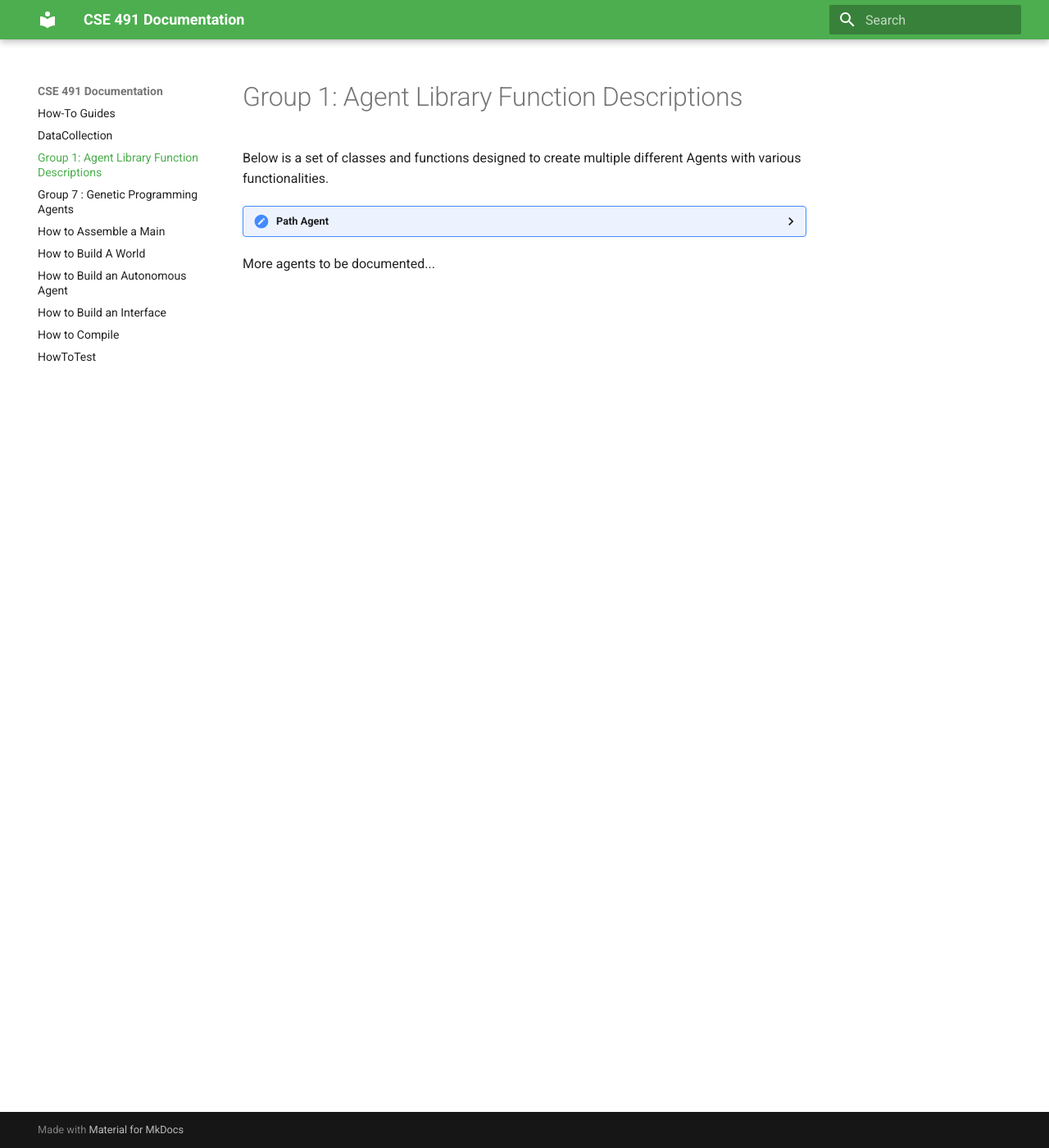
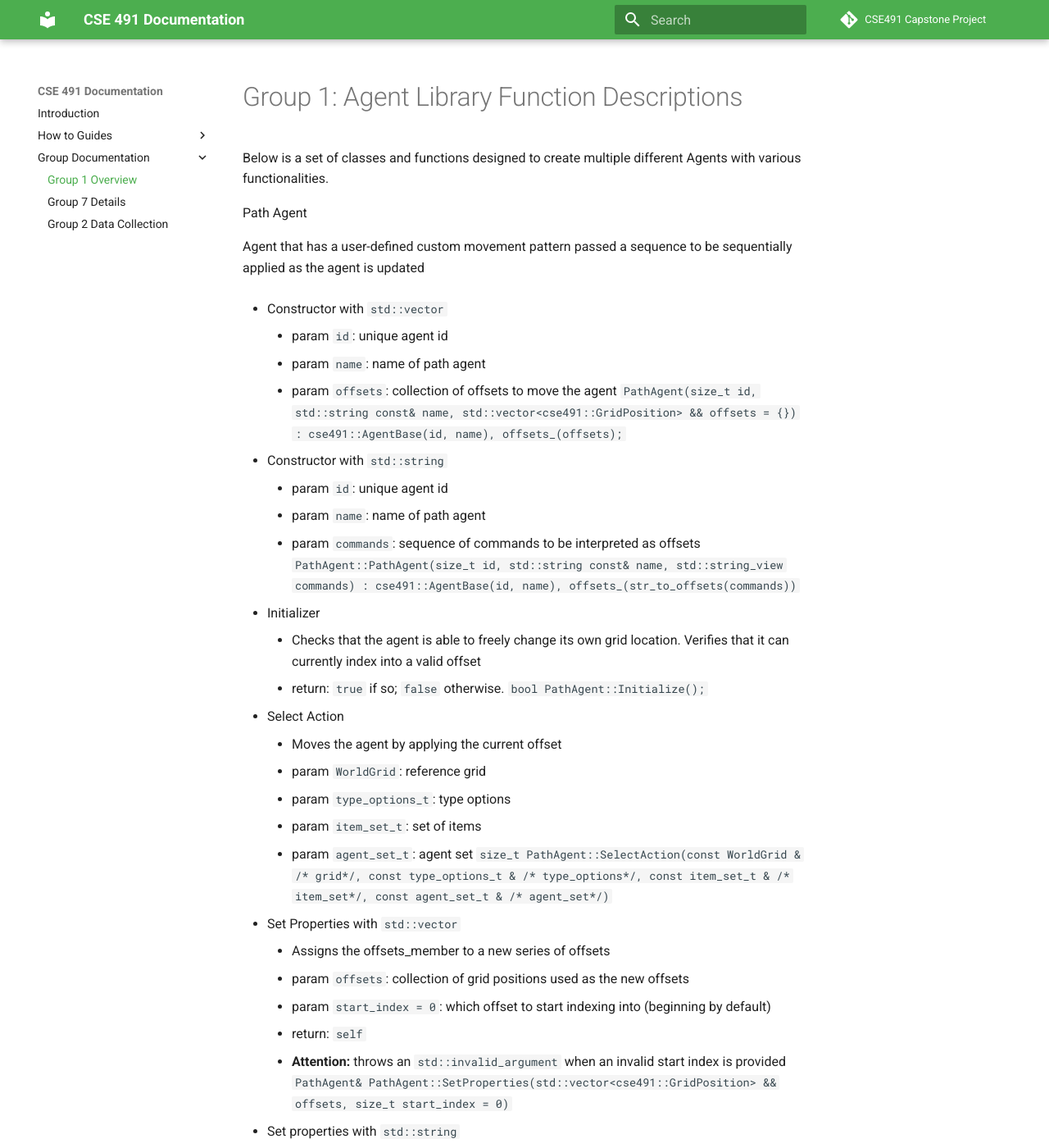
Before and after one commit to MSU-CSE491/cse_491_fall_2023, an MkDocs documentation site: the page built from docs/Group 1 - README.md, in a window 1280 px wide and 1400 px high. Shown: the whole window at 82% size. Built offline with MkDocs 1.6.1 and Material for MkDocs 9.7.7, drawn with Linux system fonts in a browser that asks for light colours; comment, search, counter and statistics services are not loaded; some of the changed text lies outside the part shown.

````diff
--- a/docs/Group 1 - README.md
+++ b/docs/Group 1 - README.md
@@ -2,9 +2,10 @@
 
 Below is a set of classes and functions designed to create multiple different Agents with various functionalities.
 
-<details>
 
-<summary> Path Agent </summary>
+
+Path Agent
+
 Agent that has a user-defined custom movement pattern passed a sequence to be sequentially applied as the agent is updated
 
 - Constructor with ```std::vector```
@@ -63,6 +64,6 @@ Agent that has a user-defined custom movement pattern passed a sequence to be se
 
     ```static std::vector<cse491::GridPosition> str_to_offsets(std::string_view commands)```
 
-  </details>
+
 
   More agents to be documented...
--- /dev/null
+++ b/docs/HowToOverview.md
@@ -0,0 +1,15 @@
+# How-To Guides
+
+Below are a set of guides for how to develop your own modules and joining them together into an executable (potentially with additional analysis and data collection.)
+
+- [How to compile](HowToCompile.md) - Walks through how to compile via CMake.
+
+- [How to Build an Agent](HowToBuildAnAgent.md) - A guide to designing your own type of autonomous agent.
+
+- [How to Build a World](HowToBuildAWorld.md) - A guide to designing you own world with custom interaction modes among agents and other environmental properties.
+
+- [How to Build an Interface](HowToBuildAnInterface.md) - How to build an interface that allows a human user to control an agent.
+
+- [How to Assemble a `main()` function](HowToAssembleAMain.md) - A guide to selecting worlds, agents, and interfaces and turning them into a custom executable (including how to collect data about the resulting system.)
+
+- [How to build, run, and create unit tests](HowToTest.md) - Walks through how to build and run existing unit tests, as well as create new unit test files.
--- a/mkdocs.yml
+++ b/mkdocs.yml
@@ -1,14 +1,45 @@
 site_name: "CSE 491 Documentation"
 site_description: "Documentation for CSE 491 Group 7 GP Agent"
+
+repo_url: https://github.com/MSU-CSE491/cse_491_fall_2023
+repo_name: CSE491 Capstone Project
 
 theme:
   name: material
   palette:
     primary: green
     accent: green
+  icon:
+    repo: fontawesome/brands/git-alt
+
+
+
+nav:
+  - Introduction: 'README.md'
+  - How to Guides:
+      - "Overview": 'HowToOverview.md'
+      - "How to Compile": "HowToCompile.md"
+      - "How to Test": "HowToTest.md"
+      - "How to Assemble a Main": "HowToAssembleAMain.md"
+      - "How to Build a World": "HowToBuildAWorld.md"
+      - "How to Build an Agent": "HowToBuildAnAgent.md"
+      - "How to Build an Interface": "HowToBuildAnInterface.md"
+
+
+
+  - Group Documentation:
+      - "Group 1 Overview": "Group 1 - README.md"
+      - "Group 7 Details": "Group_7.md"
+      - "Group 2 Data Collection": 'DataCollection.md'
+  - ...
+      # Add other projects similarly
+
+
+
 
 plugins:
   - search
+  - awesome-pages
   - mkdoxy:
       projects:
         Core Project: # name of project must be alphanumeric + numbers (without spaces)
@@ -22,13 +53,69 @@ plugins:
             HIDE_SCOPE_NAMES: YES
             EXTRACT_ALL: NO
 
-        GP Agents:
+        Agent Library(Group 1):
+          src-dirs: ./source/Agents/
+          full-doc: True
+
+          doxy-cfg:
+              FILE_PATTERNS: "*.cpp *.h*"
+              RECURSIVE: False
+              HIDE_UNDOC_MEMBERS: YES
+              HIDE_SCOPE_NAMES: YES
+              EXTRACT_ALL: NO
+
+        Data Collection(Group 2):
+            src-dirs: ./source/DataCollection
+            full-doc: True
+
+            doxy-cfg:
+                FILE_PATTERNS: "*.cpp *.h*"
+                RECURSIVE: True
+                HIDE_UNDOC_MEMBERS: YES
+                HIDE_SCOPE_NAMES: YES
+                EXTRACT_ALL: NO
+
+        2D Interface(Group 3):
+            src-dirs: ./source/Interfaces
+            full-doc: True
+
+            doxy-cfg:
+                FILE_PATTERNS: "*.cpp *.h*"
+                RECURSIVE: False
+                HIDE_UNDOC_MEMBERS: YES
+                HIDE_SCOPE_NAMES: YES
+                EXTRACT_ALL: NO
+
+
+        Networks (Group 5):
+          src-dirs: ./source/Interfaces/NetWorth
+          full-doc: True
+
+          doxy-cfg:
+            FILE_PATTERNS: "*.cpp *.h*"
+            RECURSIVE: True
+            HIDE_UNDOC_MEMBERS: YES
+            HIDE_SCOPE_NAMES: YES
+            EXTRACT_ALL: NO
+
+        Genetic Programing Agents(Group 7):
           src-dirs: ./source/Agents/GP
           full-doc: True
 
           doxy-cfg:
-              FILE_PATTERNS: "*.cpp *.h*"
-              RECURSIVE: True
-              HIDE_UNDOC_MEMBERS: YES
-              HIDE_SCOPE_NAMES: YES
-              EXTRACT_ALL: NO
+            FILE_PATTERNS: "*.cpp *.h*"
+            RECURSIVE: True
+            HIDE_UNDOC_MEMBERS: YES
+            HIDE_SCOPE_NAMES: YES
+            EXTRACT_ALL: NO
+
+        Worlds (Group 4, 6, 8):
+          src-dirs: ./source/Worlds
+          full-doc: True
+
+          doxy-cfg:
+            FILE_PATTERNS: "*.cpp *.h*"
+            RECURSIVE: True
+            HIDE_UNDOC_MEMBERS: YES
+            HIDE_SCOPE_NAMES: YES
+            EXTRACT_ALL: NO
````
Also changed, not shown: docs/README.md (+1 -15 lines), 2 other files.
